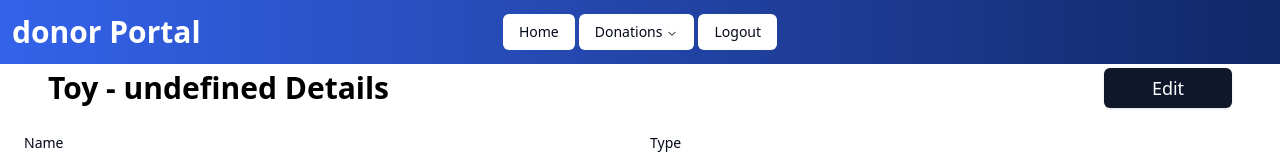
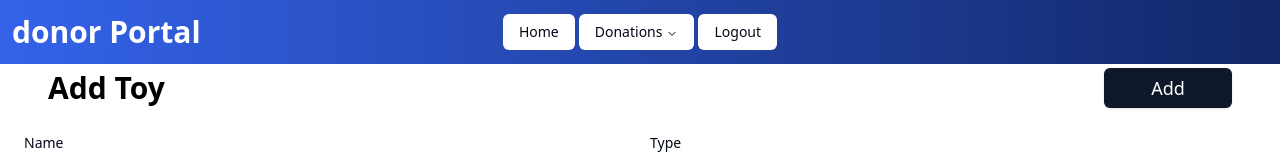
Before and after one commit to DottierDark/TempleSE, a React (Vite) app: page /donor/toy in a window 1280 px wide. Shown: the top 158 px of the page. Built offline with nearby package versions, Linux system fonts and the light colour scheme.

Commit message:
feat: details add edit validation done

```diff
--- a/src/Components/details/Details.tsx
+++ b/src/Components/details/Details.tsx
@@ -1,31 +1,27 @@
 import { useDetailsContext } from './useDetailsContext';
 import { Button } from '../shadcn/ui/button';
 import { useFormContext } from 'react-hook-form';
+import { useNavigate } from 'react-router-dom';
 export default function Details({ children }: React.PropsWithChildren) {
 	const { isAddMode, isEditMode, setIsAddMode, setIsEditMode, title, id } =
 		useDetailsContext();
 
 	const { handleSubmit } = useFormContext();
+	const navigate = useNavigate();
 
-	const handleSave = () => {
-		handleSubmit((data) => {
-			console.log(data);
+	const onSubmit = (_: any) => {
+		if (isAddMode) {
+			setIsAddMode(false);
+			navigate(`..`);
+		} else if (isEditMode) {
 			setIsEditMode(false);
-		});
-	};
-
-	const handleEdit = () => {
-		setIsEditMode(true);
-	};
-
-	const handleAdd = () => {
-		handleSubmit(() => {
-			setIsAddMode(false);
-		});
+		} else {
+			setIsEditMode(true);
+		}
 	};
 
 	return (
-		<>
+		<form onSubmit={handleSubmit(onSubmit)}>
 			<div className="h-12 w-full flex justify-between px-12 items-center">
 				<h1 className="text-3xl font-bold text-black">
 					{isAddMode
@@ -35,23 +31,12 @@ export default function Details({ children }: React.PropsWithChildren) {
 							: ` ${title} - ${id} Details`}
 				</h1>
 				<div className="flex items-center gap-4">
-					<Button
-						className="text-white w-32 h-10 text-lg"
-						onClick={() => {
-							if (isAddMode) {
-								handleAdd();
-							} else if (isEditMode) {
-								handleSave();
-							} else {
-								handleEdit();
-							}
-						}}
-					>
+					<Button className="text-white w-32 h-10 text-lg" type="submit">
 						{isAddMode ? 'Add' : isEditMode ? 'Save' : 'Edit'}
 					</Button>
 				</div>
 			</div>
 			{children}
-		</>
+		</form>
 	);
 }
--- a/src/Components/details/useDetailsContext.tsx
+++ b/src/Components/details/useDetailsContext.tsx
@@ -22,7 +22,7 @@ export const DetailsContextProvider = ({
 	id?: string;
 }>) => {
 	const [isEditMode, setIsEditMode] = useState(false);
-	const [isAddMode, setIsAddMode] = useState(id ? true : false);
+	const [isAddMode, setIsAddMode] = useState(id ? false : true);
 
 	const value = {
 		isAddMode,
--- a/src/Pages/Donor/Details/Toy.tsx
+++ b/src/Pages/Donor/Details/Toy.tsx
@@ -58,8 +58,8 @@ export default function Toy() {
 	}, [toy]);
 
 	return (
-		<DetailsContextProvider title="Toy" id={id}>
-			<Form {...form}>
+		<Form {...form}>
+			<DetailsContextProvider title="Toy" id={id}>
 				<Details>
 					<div className="grid grid-cols-2 p-6 gap-5">
 						<TextField
@@ -120,7 +120,7 @@ export default function Toy() {
 						/>
 					</div>
 				</Details>
-			</Form>
-		</DetailsContextProvider>
+			</DetailsContextProvider>
+		</Form>
 	);
 }
```
Also changed, not shown: src/Pages/Login.tsx (+23 -29 lines), 1 other file (tests, documents, lock files or other folders).
